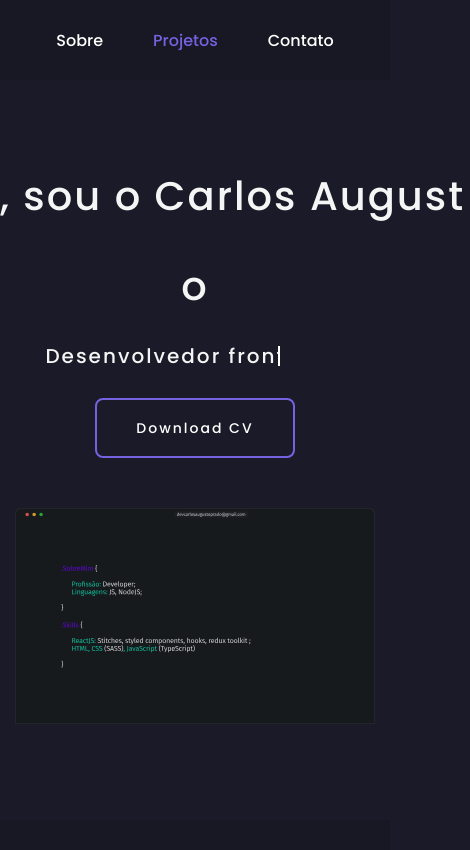
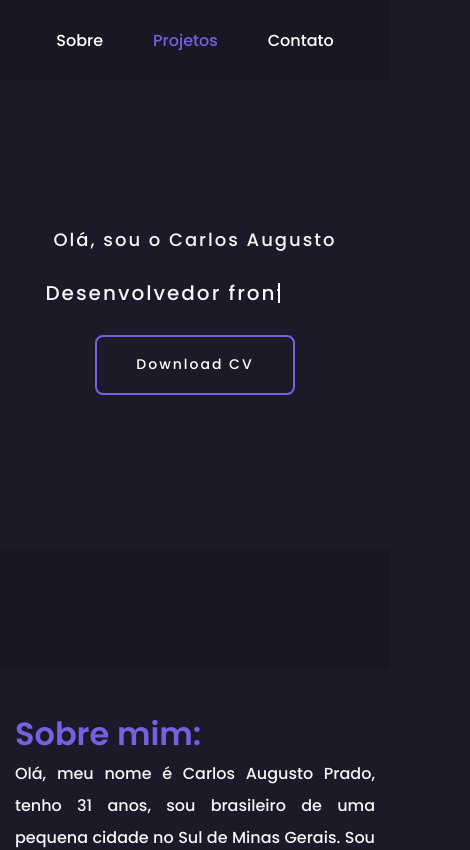
Before and after one commit to CarlosAugustoPrado/personal-portfolio, a React (Vite) app: page / in a window 390 px wide. Shown: the top 850 px of the page, 470 px wide, since content can reach past the window. Built offline with nearby package versions, Linux system fonts and the light colour scheme.

Commit message:
Alterações de responsividade

```diff
--- a/index.html
+++ b/index.html
@@ -10,7 +10,7 @@
     />
     <link rel="icon" type="image/svg+xml" href="/vite.svg" />
     <meta name="viewport" content="width=device-width, initial-scale=1.0" />
-    <title>Carlos Augusto Prado - Portifolio</title>
+    <title>Carlos Augusto Prado - Portfólio</title>
   </head>
   <body>
     <div id="root"></div>
--- a/src/components/Contact/Contact.jsx
+++ b/src/components/Contact/Contact.jsx
@@ -9,8 +9,8 @@ import linkedin from "./ContactImages/linkedin.svg";
 const Contact = () => {
   return (
     <>
-      <section className="black-tiles"></section>
       <section className="s-contact" id="s-contact">
+        <section className="black-tiles"></section>
         <div className="container">
           <div className="titles">
             <h2>
--- a/src/components/Contact/Contact.scss
+++ b/src/components/Contact/Contact.scss
@@ -1,11 +1,10 @@
 .s-contact {
-  height: 50rem;
+  height: 70rem;
   margin-top: 5rem;
-  display: flex;
-  align-items: center;
-  justify-content: center;
+
   .container {
     .titles {
+      margin-top: 22rem;
       text-align: center;
       h2 {
         font-size: 3rem;
--- a/src/components/Hero/Hero.scss
+++ b/src/components/Hero/Hero.scss
@@ -52,9 +52,12 @@
       justify-content: center;
       align-items: center;
       .titles-area {
-        padding: 8rem 0 0 0;
+        padding: 20rem 0 0 0;
         text-align: center;
         max-width: 55rem;
+        span {
+          font-size: 3.5rem;
+        }
       }
       .image-area {
         margin-top: 5rem;
@@ -62,8 +65,10 @@
     }
   }
   @media (max-width: 400px) {
+    height: 41rem;
     .container {
       .titles-area {
+        width: unset;
         padding: 5rem 0 0 0;
         h1 {
           font-size: 4.2rem;
@@ -74,6 +79,12 @@
         p {
           font-size: 1.6rem;
         }
+        span {
+          font-size: 1.8rem;
+        }
+      }
+      .image-area {
+        display: none;
       }
     }
   }
--- a/src/components/Projects/Projects.scss
+++ b/src/components/Projects/Projects.scss
@@ -1,6 +1,5 @@
 .s-projects {
-  margin-top: 10rem;
-  padding-top: 12rem;
+  padding-top: 8rem;
   .container {
     .titles {
       margin-bottom: 4rem;
```
